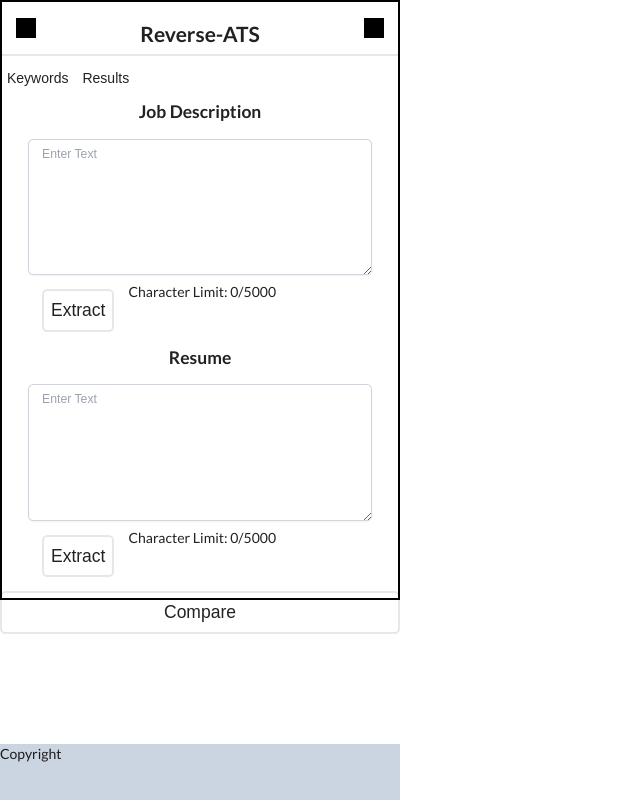
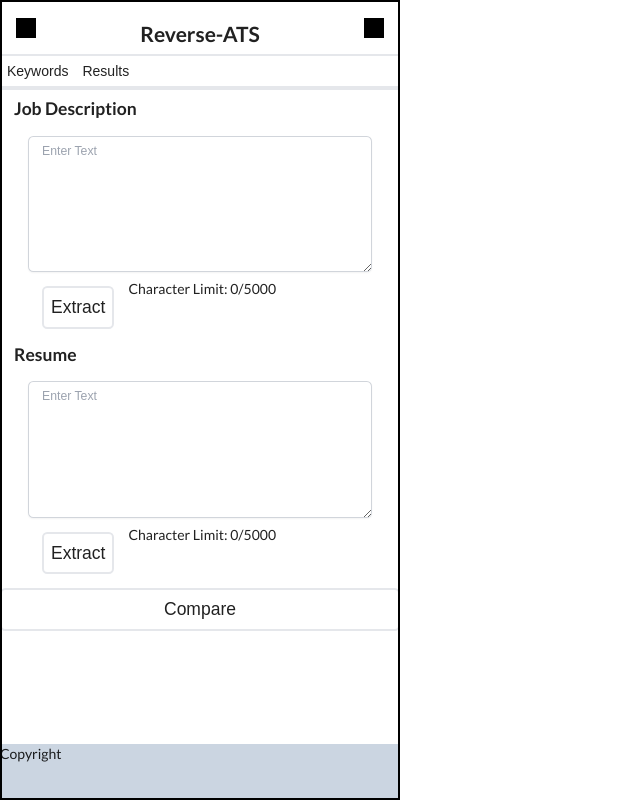
Before and after one commit to Caposto/reverse-ats, a React (Create React App) app in the folder frontend/: page / in a window 1280 px wide. Shown: the whole page, without its empty margins (0-640 px from the left). Built offline with nearby package versions, Linux system fonts and the light colour scheme.

Commit message:
navbar added to header

```diff
--- a/frontend/src/App.jsx
+++ b/frontend/src/App.jsx
@@ -66,20 +66,10 @@ function App() {
     []
   );
 
-  // TODO: Remove reference frame: <div className="relative"> & <div className="popup-frame" />
-
   return (
     <div className="flex flex-col min-h-screen">
       <div className="popup-frame" />
-      <Header />
-      <div className="flex py-2">
-        <button type="submit" className="p-2" onClick={switchRoutes}>
-          Keywords
-        </button>
-        <button type="submit" className="p-2" onClick={switchRoutes}>
-          Results
-        </button>
-      </div>
+      <Header viewController={switchRoutes} />
       <div className="flex-grow">
         <KeywordsContext.Provider value={keywordsContextValue}>
           <div
@@ -87,11 +77,11 @@ function App() {
             style={{ display: !showMatches ? "flex" : "none" }}
           >
             <div>
-              <h1 className="text-xl text-center">Job Description</h1>
+              <h1 className="text-xl pl-4">Job Description</h1>
               <DynamicForm className="grow" descriptionType="job" />
             </div>
             <div>
-              <h1 className="text-xl text-center">Resume</h1>
+              <h1 className="text-xl pl-4">Resume</h1>
               <DynamicForm className="grow" descriptionType="resume" />
             </div>
             <button
--- a/frontend/src/components/Header.jsx
+++ b/frontend/src/components/Header.jsx
@@ -1,5 +1,8 @@
-function Header() {
+import PropTypes from "prop-types";
+
+function Header({ viewController }) {
   return (
+    <div className="pb-2">
       <div className="flex justify-between h-16 border-2 items-center">
         <div className="pl-4">
           <svg width="20" height="20">
@@ -13,7 +16,21 @@ function Header() {
           </svg>
         </div>
       </div>
+      <div className="flex py-2">
+        <button type="submit" className="px-2" onClick={viewController}>
+          Keywords
+        </button>
+        <button type="submit" className="px-2" onClick={viewController}>
+          Results
+        </button>
+      </div>
+      <div className="border-2" />
+    </div>
   );
 }
 
+Header.propTypes = {
+  viewController: PropTypes.func.isRequired,
+};
+
 export default Header;
--- a/frontend/src/index.css
+++ b/frontend/src/index.css
@@ -22,11 +22,7 @@ code {
   top: 0;
   left: 0;
   width: 400px;
-  height: 600px;
+  height: 800px;
   border: 2px solid black;
   pointer-events: none;
 }
-
-.relative {
-  position: relative;
-}
```
Lines whose indentation alone changed are shown as unchanged.
